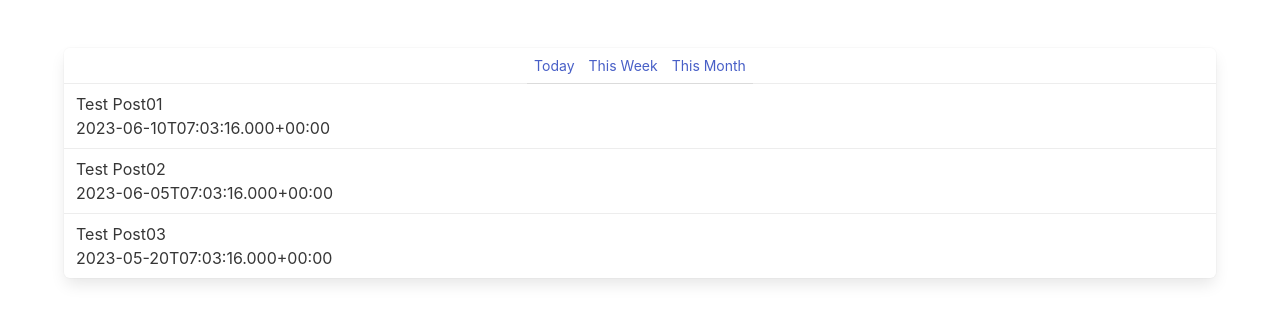
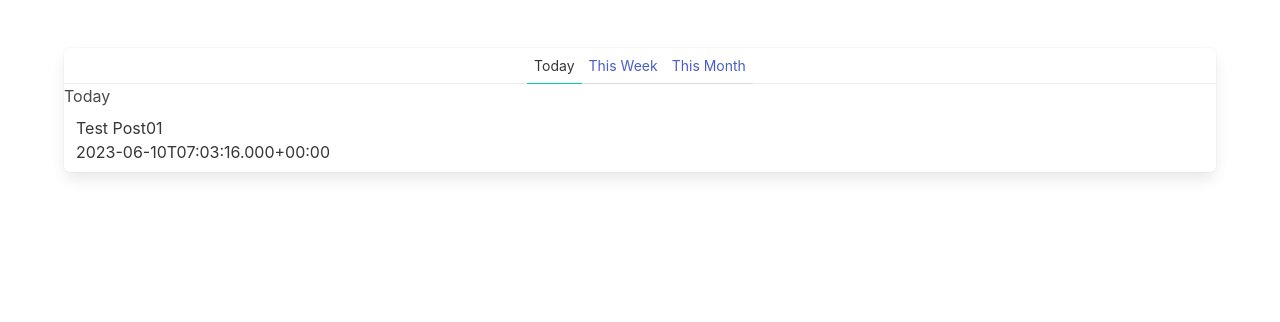
Before and after one commit to Yasu1025/markdown-post-vue3, a Vue app: page / in a window 1280 px wide. Shown: the top 322 px of the page. Built offline with nearby package versions, Linux system fonts and the light colour scheme.

Commit message:
[Feature] filterd post

```diff
--- a/src/components/Timeline.vue
+++ b/src/components/Timeline.vue
@@ -1,37 +1,31 @@
 <script setup lang="ts">
-import { DateTime } from 'luxon'
-import { Post } from '@/types/posts'
+import { usePosts } from '@/stores/posts'
 import TimelinePost from '@/components/TimelinePost.vue'
+import { periods } from '@/consts/consts'
 
-// dummy data
-const posts: Post[] = [
-  {
-    id: '1',
-    title: 'Test Post01',
-    createdAt: DateTime.now().toISO(),
-  },
-  {
-    id: '2',
-    title: 'Test Post02',
-    createdAt: DateTime.now().minus({ days: 5 }).toISO(),
-  },
-  {
-    id: '3',
-    title: 'Test Post03',
-    createdAt: DateTime.now().minus({ weeks: 3 }).toISO(),
-  },
-]
+const usePostsStore = usePosts()
 </script>
 
 <template>
   <nav class="is-primary panel">
     <div class="panel-tabs">
-      <a>Today</a>
-      <a>This Week</a>
-      <a>This Month</a>
+      <a
+        v-for="period of periods"
+        :key="period"
+        :class="{ 'is-active': period === usePostsStore.selectedPeriod }"
+        @click="usePostsStore.setSelectedPeriod(period)"
+      >
+        {{ period }}
+      </a>
     </div>
-    <div>
-      <TimelinePost v-for="post in posts" :key="post.id" :post="post" />
+    <p>{{ usePostsStore.selectedPeriod }}</p>
+    <div v-if="usePostsStore.filteredPosts.length">
+      <TimelinePost
+        v-for="post of usePostsStore.filteredPosts"
+        :key="post.id"
+        :post="post"
+      />
     </div>
+    <div v-else>No posts...</div>
   </nav>
 </template>
--- /dev/null
+++ b/src/consts/consts.ts
@@ -0,0 +1,3 @@
+export const periods = ['Today', 'This Week', 'This Month'] as const
+
+export type Period = (typeof periods)[number]
--- a/src/main.ts
+++ b/src/main.ts
@@ -1,4 +1,5 @@
+import { createPinia } from 'pinia'
 import { createApp } from 'vue'
 import App from './App.vue'
 
-createApp(App).mount('#app')
+createApp(App).use(createPinia()).mount('#app')
--- a/src/stores/posts.ts
+++ b/src/stores/posts.ts
@@ -0,0 +1,87 @@
+import { Post, TimelinePost } from '@/types/posts'
+import { defineStore, type _GettersTree } from 'pinia'
+import { DateTime } from 'luxon'
+import { Period } from '@/consts/consts'
+
+// TODO: Delete
+const dummyData = [
+  {
+    id: '1',
+    title: 'Test Post01',
+    createdAt: DateTime.now().toISO(),
+  },
+  {
+    id: '2',
+    title: 'Test Post02',
+    createdAt: DateTime.now().minus({ days: 5 }).toISO(),
+  },
+  {
+    id: '3',
+    title: 'Test Post03',
+    createdAt: DateTime.now().minus({ weeks: 3 }).toISO(),
+  },
+]
+interface StateTypes {
+  ids: string[]
+  allPosts: Map<String, Post>
+  selectedPeriod: Period
+}
+
+interface GettersType extends _GettersTree<StateTypes> {
+  filteredPosts: (state: StateTypes) => TimelinePost[]
+}
+
+interface ActionsType {
+  setSelectedPeriod: (period: Period) => void
+}
+
+export const usePosts = defineStore<
+  string,
+  StateTypes,
+  GettersType,
+  ActionsType
+>({
+  id: 'posts',
+  state: () => ({
+    ids: ['1', '2', '3'],
+    allPosts: new Map([
+      ['1', dummyData[0]],
+      ['2', dummyData[1]],
+      ['3', dummyData[2]],
+    ]),
+    selectedPeriod: 'Today',
+  }),
+  getters: {
+    filteredPosts: (state): TimelinePost[] => {
+      return state.ids
+        .map(id => {
+          const post = state.allPosts.get(id)
+
+          if (!post) {
+            throw Error(`Post with id of ${id} was expected but not found.`)
+          }
+
+          return {
+            ...post,
+            createdAt: DateTime.fromISO(post.createdAt),
+          }
+        })
+        .filter(post => {
+          if (state.selectedPeriod === 'Today') {
+            return post.createdAt >= DateTime.now().minus({ day: 1 })
+          }
+
+          if (state.selectedPeriod === 'This Week') {
+            return post.createdAt >= DateTime.now().minus({ week: 1 })
+          }
+
+          return post
+        })
+    },
+  },
+  actions: {
+    setSelectedPeriod(period) {
+      this.selectedPeriod = period
+    },
+  },
+})
--- a/src/types/posts.d.ts
+++ b/src/types/posts.d.ts
@@ -3,3 +3,7 @@ export interface Post {
   title: string
   createdAt: string
 }
+
+export interface TimelinePost extends Omit<Post, 'created'> {
+  createdAt: DateTime
+}
```
